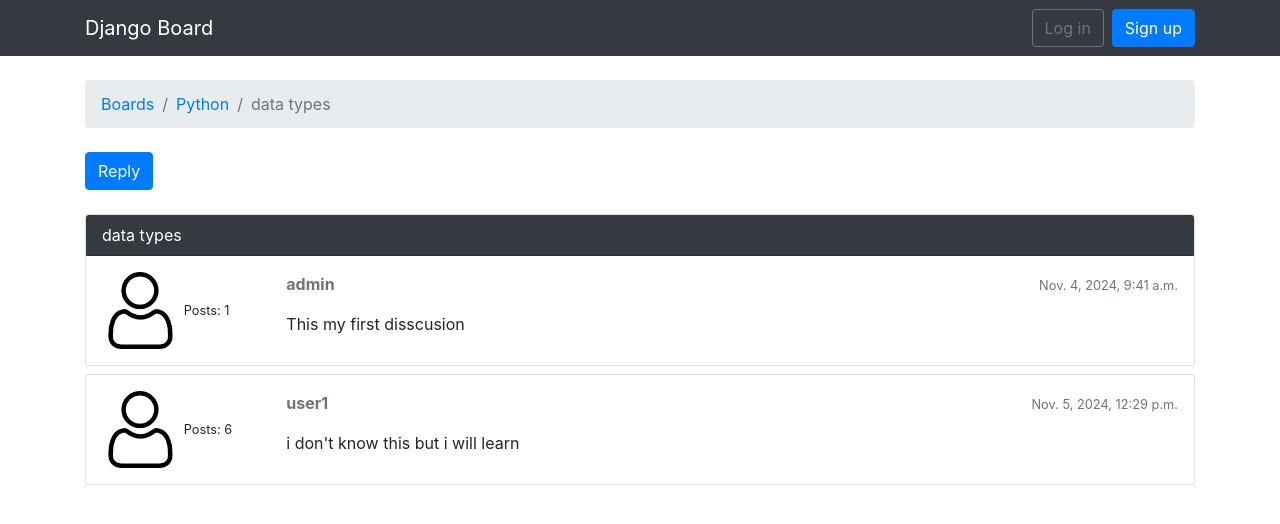
After one commit to Ganapathy-dev/ForumApp, a Django app: page /boards/1/topics/1/ in a window 1280 px wide. The commit adds this page. Shown: the top 524 px of the page. Run offline with Django 5.2, Linux system fonts and the light colour scheme; data comes from the database, SQL or seed files in the repository; both versions use the stored data as it was after the commit; some libraries are stand-ins or nearby versions.

Commit message:
part 5 commit
-Bring authentication and add reply view to apost and include view
count and link all the pages.

```diff
--- a/boards/models.py
+++ b/boards/models.py
@@ -1,5 +1,6 @@
 from django.db import models
 from django.contrib.auth.models import User
+from django.utils.text import Truncator
 
 # Create your models here.
 
@@ -10,11 +11,21 @@ class Board(models.Model):
     def __str__(self):
         return self.name
 
+    def get_posts_count(self):
+        return Post.objects.filter(topic__board=self).count()
+
+    def get_last_post(self):
+        return Post.objects.filter(topic__board=self).order_by('-created_at').first()
+
 class Topic(models.Model):
     subject=models.CharField(max_length=225)
     last_updated=models.DateTimeField(auto_now_add=True)
     board=models.ForeignKey(Board, related_name='topics',on_delete=models.CASCADE)
     starter=models.ForeignKey(User, related_name='topics',on_delete=models.CASCADE)
+    views=models.PositiveIntegerField(default=0)
+
+    def __str__(self):
+        return self.subject
 
 class Post(models.Model):
     message=models.TextField(max_length=4000)
@@ -23,3 +34,8 @@ class Post(models.Model):
     updated_at=models.DateTimeField(null=True)
     created_by=models.ForeignKey(User,related_name='posts',on_delete=models.CASCADE)
     updated_by=models.ForeignKey(User, null=True, related_name='+',on_delete=models.CASCADE)
+
+
+    def __str__(self):
+        truncated_message=Truncator(self.message)
+        return truncated_message.chars(30)
--- a/boards/views.py
+++ b/boards/views.py
@@ -2,8 +2,9 @@ from django.shortcuts import render, get_object_or_404, redirect
 from django.http import HttpResponse,Http404
 from .models import Board,Topic, Post
 from django.contrib.auth.models import User
-from .forms import NewTopicForm
-
+from .forms import NewTopicForm, PostForm
+from django.contrib.auth.decorators import login_required
+from django.db.models import Count
 # Create your views here.
 
 def home(request):
@@ -16,28 +17,52 @@ def home(request):
     return render(request,'home.html',{'boards':boards})
 
 def board_topics(request,pk):
-    try:
-        board=Board.objects.get(pk=pk)
-    except Board.DoesNotExist:
-        raise Http404
-    return render(request, 'topics.html',{'board':board})
+    board = get_object_or_404(Board, pk=pk)
+    topics = board.topics.order_by('-last_updated').annotate(replies=Count('posts') - 1)
+    return render(request, 'topics.html',{'board':board,'topics':topics})
 
+@login_required
 def new_topic(request,pk):
     board = get_object_or_404(Board, pk=pk)
-    user = User.objects.first()  # TODO: get the currently logged in user
+
     if request.method == 'POST':
         form = NewTopicForm(request.POST)
         if form.is_valid():
             topic = form.save(commit=False)
             topic.board = board
-            topic.starter = user
+            topic.starter = request.user
             topic.save()
             post = Post.objects.create(
                 message=form.cleaned_data.get('message'),
                 topic=topic,
-                created_by=user
+                created_by=request.user
             )
-            return redirect('board_topics', pk=board.pk)  # TODO: redirect to the created topic page
+            return redirect('board_topics', pk=board.pk,)  # TODO: redirect to the created topic page #topic_pk=topic.pk
     else:
         form = NewTopicForm()
     return render(request, 'new_topic.html', {'board': board, 'form': form})
+
+
+def topic_posts(request,pk,topic_pk):
+    topic=get_object_or_404(Topic,board__pk=pk,pk=topic_pk)
+    topic.views +=1
+    topic.save()
+    return render(request,'topics_posts.html',{'topic':topic})
+
+
+@login_required
+def reply_topic(request, pk, topic_pk):
+    topic=get_object_or_404(Topic, board__pk=pk, pk=topic_pk)
+
+    if request.method=='POST':
+        form =PostForm(request.POST)
+        if form.is_valid():
+            post=form.save(commit=False)
+            post.topic=topic
+            post.created_by=request.user
+            post.save()
+            return redirect('topic_posts',pk=pk, topic_pk=topic_pk)
+
+    else:
+        form=PostForm()
+    return render(request,'reply_topic.html',{'topic':topic,'form':form})
--- a/myproject/urls.py
+++ b/myproject/urls.py
@@ -24,7 +24,7 @@ urlpatterns = [
     re_path(r'^$', views.home, name='home'),
     re_path(r'^signup/$',accounts_views.signup, name='signup'),
     re_path(r'^login/$', auth_views.LoginView.as_view(template_name='login.html'), name='login'),
-    re_path(r'^logout/$', auth_views.LogoutView.as_view(), name='logout'),
+    re_path(r'^logout/$', auth_views.LogoutView.as_view(template_name='logout.html'), name='logout'),
     path('reset/',
         auth_views.PasswordResetView.as_view(
             template_name='password_reset.html',
@@ -49,6 +49,8 @@ urlpatterns = [
 
     re_path(r'^boards/(?P<pk>\d+)/$', views.board_topics, name='board_topics'),
     re_path(r'^boards/(?P<pk>\d+)/new/$', views.new_topic, name='new_topic'),
+    re_path(r'^boards/(?P<pk>\d+)/topics/(?P<topic_pk>\d+)/$', views.topic_posts, name='topic_posts'),
+    re_path(r'^boards/(?P<pk>\d+)/topics/(?P<topic_pk>\d+)/reply/$', views.reply_topic, name='reply_topic'),
     re_path(r'^admin/', admin.site.urls),
 
 
--- a/templates/base.html
+++ b/templates/base.html
@@ -23,9 +23,13 @@
                             <a href="#" id="userMenu" class="nav-link dropdown-toggle" data-toggle="dropdown" aria-haspopup="true" aria-expanded="false">{{ user.username }}</a>
                             <div class="dropdown-menu dropdown-menu-right" aria-labelledby="userMenu">
                                 <a href="#" class="dropdown-item">My account</a>
-                                <a href="#" class="dropdown-item">change password</a>
+                                <a href="{% url 'password_change' %}" class="dropdown-item">change password</a>
                                 <div class="dropdown-divider"></div>
-                                <a href="{% url 'logout' %}" class="dropdown-item">Log out</a>
+                                {% comment %} <a href="{% url 'logout' %}" class="dropdown-item">Log out</a> {% endcomment %}
+                                <form method="POST" action="{% url 'logout' %}" style="display: inline;">
+                                    {% csrf_token %}
+                                    <button type="submit" class="dropdown-item">Log out</button>
+                                </form>
                             </div>
                         </li>
                     </ul>
--- a/templates/login.html
+++ b/templates/login.html
@@ -10,6 +10,7 @@
           <h3 class="card-title">Log in</h3>
           <form method="post" novalidate>
             {% csrf_token %}
+            <input type="hidden" name="next" value="{{ next }}">
             {% include 'includes/form.html' %}
             <button type="submit" class="btn btn-primary btn-block">Log in</button>
           </form>
--- /dev/null
+++ b/templates/topics_posts.html
@@ -0,0 +1,50 @@
+{% extends 'base.html' %}
+
+{% load static %}
+{% block  title %}{{ topic.subject }}{% endblock %}
+
+{% block breadcrumb %}
+<li class="breadcrumb-item"><a href="{% url 'home' %}">Boards</a></li>
+<li class="breadcrumb-item"><a href="{% url 'board_topics' topic.board.pk %}">{{ topic.board.name }}</a></li>
+<li class="breadcrumb-item active" >{{ topic.subject }}</li>
+{% endblock %}
+
+{% block content %}
+
+<div class="mb-4">
+    <a href="{% url 'reply_topic' topic.pk topic.board.pk %}" class="btn btn-primary" role="button">Reply</a>
+  </div>
+
+  {% for post in topic.posts.all %}
+    <div class="card mb-2" {% if forloop.first %}border-dark{% endif %}>
+      {% if forloop.first %}
+      <div class="card-header text-white bg-dark py-2 px-3">{{ topic.subject }}</div>
+    {% endif %}
+      <div class="card-body p-3">
+        <div class="row">
+          <div class="col-2">
+            <img src="{% static 'img/user.png' %}" alt="{{ post.created_by.username }}" class="w-50">
+            <small>Posts: {{ post.created_by.posts.count }}</small>
+          </div>
+          <div class="col-10">
+            <div class="row mb-3">
+              <div class="col-6">
+                <strong class="text-muted">{{ post.created_by.username }}</strong>
+              </div>
+              <div class="col-6 text-right">
+                <small class="text-muted">{{ post.created_at }}</small>
+              </div>
+            </div>
+            {{ post.message }}
+            {% if post.created_by == user %}
+              <div class="mt-3">
+                <a href="#" class="btn btn-primary btn-sm" role="button">Edit</a>
+              </div>
+            {% endif %}
+          </div>
+        </div>
+      </div>
+    </div>
+  {% endfor %}
+
+{% endblock %}
```
Also changed, not shown: boards/forms.py (+8 -1 lines), boards/tests/test_view_new_topic.py (added, +14 -0 lines), boards/tests/test_view_reply_topic.py (added, +29 -0 lines), boards/tests/test_view_topic_posts.py (added, +22 -0 lines), boards/tests/test_views.py (+8 -7 lines), templates/home.html (+17 -3 lines), templates/reply_topic.html (added, +38 -0 lines), templates/topics.html (+4 -4 lines), boards/migrations/0002_topic_views.py (added), db.sqlite3, static/img/user.png (added).
